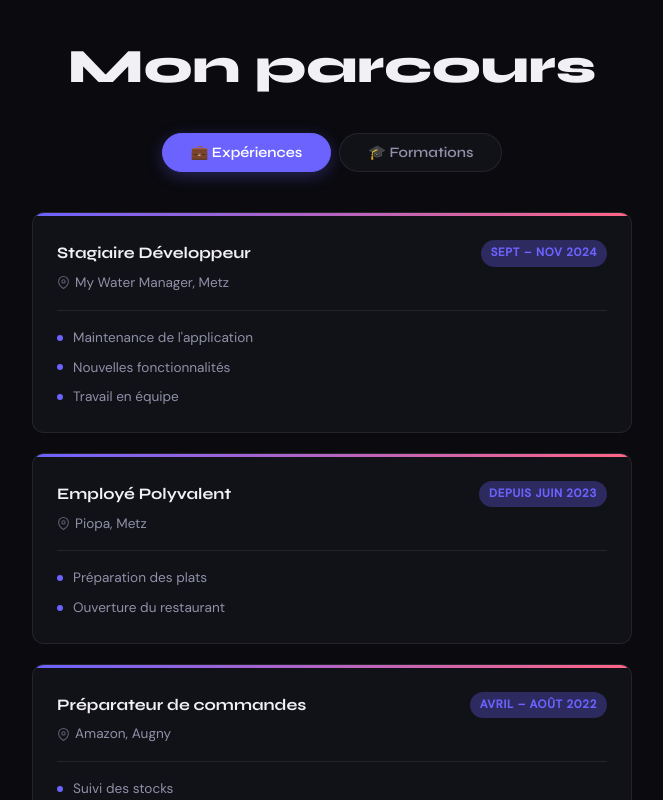
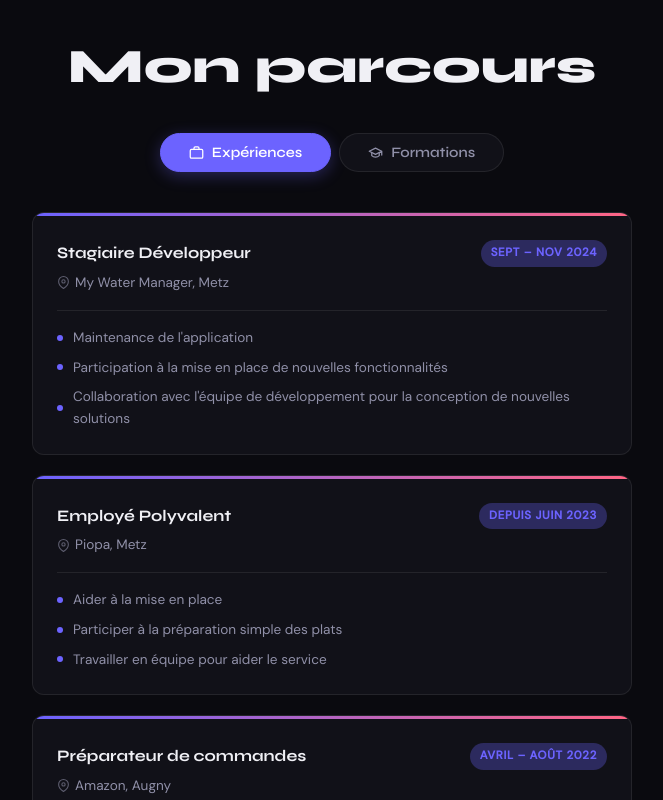
Before and after one commit to pierclaud7/Portfolio, a Vue app: page / in a window 1280 px wide. Shown: the part 900-1700 px from the top of the page, without its empty margins (308-971 px from the left). Built offline with nearby package versions, Linux system fonts and the light colour scheme.

Commit message:
feat: mise à jour du CV et amélioration de la section certifications avec des icônes et des descriptions détaillées

```diff
--- a/src/views/Home.vue
+++ b/src/views/Home.vue
@@ -20,7 +20,7 @@
           Étudiant en <strong>BTS SIO SLAM</strong> <br> Développeur Junior passionné par la création de sites web modernes
         </p>
         <div class="hero-cta fade-up" style="animation-delay:0.4s">
-          <a href="/cv.pdf" target="_blank" class="btn-primary">Mon CV</a>
+          <a href="/public/Pierclaud_CV.pdf" target="_blank" class="btn-primary">Mon CV</a>
           <RouterLink to="/contact" class="btn-ghost">Me contacter</RouterLink>
         </div>
         <div class="hero-socials fade-up" style="animation-delay:0.5s">
@@ -49,14 +49,25 @@
       <div class="parcours-header">
         <h2 class="section-title">Mon parcours</h2>
       </div>
+
+      <!-- Onglets avec icônes SVG -->
       <div class="parcours-tabs">
         <button class="tab-btn" :class="{ active: activeTab === 'exp' }" @click="activeTab = 'exp'">
-          💼 Expériences
+          <svg xmlns="http://www.w3.org/2000/svg" width="15" height="15" viewBox="0 0 24 24" fill="none" stroke="currentColor" stroke-width="2" stroke-linecap="round" stroke-linejoin="round">
+            <rect x="2" y="7" width="20" height="14" rx="2" ry="2"/>
+            <path d="M16 7V5a2 2 0 0 0-2-2h-4a2 2 0 0 0-2 2v2"/>
+          </svg>
+          Expériences
         </button>
         <button class="tab-btn" :class="{ active: activeTab === 'formation' }" @click="activeTab = 'formation'">
-          🎓 Formations
+          <svg xmlns="http://www.w3.org/2000/svg" width="15" height="15" viewBox="0 0 24 24" fill="none" stroke="currentColor" stroke-width="2" stroke-linecap="round" stroke-linejoin="round">
+            <path d="M22 10v6M2 10l10-5 10 5-10 5z"/>
+            <path d="M6 12v5c3 3 9 3 12 0v-5"/>
+          </svg>
+          Formations
         </button>
       </div>
+
       <Transition name="tab" mode="out-in">
         <div class="parcours-cards" v-if="activeTab === 'exp'" key="exp">
           <div v-for="exp in experiences" :key="exp.company" class="parcours-card">
@@ -131,10 +142,8 @@
 
         <div class="certif-list">
 
-      <!-- ── ATELIER RGPD (accordion avec onglets modules) ── -->
+          <!-- ATELIER RGPD accordion -->
           <div class="certif-row certif-accordion" :class="{ open: rgpdOpen }">
-
-        <!-- Ligne principale cliquable -->
             <div class="certif-main" @click="rgpdOpen = !rgpdOpen">
               <div class="certif-logo">
                 <img src="https://www.cnil.fr/sites/cnil/files/thumbnails/image/cnil-logo_rvb.jpg" alt="CNIL" />
@@ -151,17 +160,13 @@
                 </svg>
                 Cours
               </a>
-          <!-- Chevron animé -->
               <svg class="certif-chevron" xmlns="http://www.w3.org/2000/svg" width="16" height="16" viewBox="0 0 24 24" fill="none" stroke="currentColor" stroke-width="2">
                 <polyline points="6 9 12 15 18 9"/>
               </svg>
             </div>
 
-        <!-- Panneau des modules (visible si rgpdOpen) -->
             <Transition name="accordion">
               <div class="certif-modules" v-if="rgpdOpen">
-
-            <!-- Onglets modules -->
                 <div class="modules-tabs">
                   <button
                     v-for="(mod, i) in rgpdModules"
@@ -173,8 +178,6 @@
                     Module {{ i + 1 }}
                   </button>
                 </div>
-
-            <!-- Contenu du module actif -->
                 <Transition name="tab" mode="out-in">
                   <div class="module-content" :key="activeModule">
                     <div class="module-info">
@@ -183,12 +186,7 @@
                         {{ rgpdModules[activeModule].obtained ? '✓ Obtenu' : 'En cours' }}
                       </span>
                     </div>
-                <a
-                  v-if="rgpdModules[activeModule].attestation"
-                  :href="rgpdModules[activeModule].attestation"
-                  target="_blank"
-                  class="certif-btn attestation"
-                >
+                    <a v-if="rgpdModules[activeModule].attestation" :href="rgpdModules[activeModule].attestation" target="_blank" class="certif-btn attestation">
                       <svg xmlns="http://www.w3.org/2000/svg" width="13" height="13" viewBox="0 0 24 24" fill="none" stroke="currentColor" stroke-width="2">
                         <path d="M14 2H6a2 2 0 0 0-2 2v16a2 2 0 0 0 2 2h12a2 2 0 0 0 2-2V8z"/>
                         <polyline points="14 2 14 8 20 8"/>
@@ -198,12 +196,11 @@
                     <span v-else class="certif-btn disabled">Pas encore obtenu</span>
                   </div>
                 </Transition>
-
               </div>
             </Transition>
           </div>
 
-      <!-- ── AUTRES CERTIFICATIONS ── -->
+          <!-- AUTRES CERTIFICATIONS -->
           <div v-for="cert in certifications" :key="cert.name" class="certif-row">
             <div class="certif-logo">
               <img :src="cert.logo" :alt="cert.name" />
@@ -265,10 +262,10 @@ const allSkills = [
 
 // ── EXPÉRIENCES ────────────────────────────────────────────
 const experiences = [
-  { date: 'Sept – Nov 2024',   role: 'Stagiaire Développeur',    company: 'My Water Manager, Metz',  tasks: ['Maintenance de l\'application', 'Nouvelles fonctionnalités', 'Travail en équipe'] },
-  { date: 'Depuis juin 2023',  role: 'Employé Polyvalent',       company: 'Piopa, Metz',             tasks: ['Préparation des plats', 'Ouverture du restaurant'] },
-  { date: 'Avril – Août 2022', role: 'Préparateur de commandes', company: 'Amazon, Augny',           tasks: ['Suivi des stocks', '+100 commandes/jour'] },
-  { date: 'Sept – Nov 2021',   role: 'Inventoriste',             company: 'RGIS, Villers-lès-Nancy', tasks: ['Inventaire physique', 'Utilisation de logiciels'] },
+  { date: 'Sept – Nov 2024',   role: 'Stagiaire Développeur',    company: 'My Water Manager, Metz',  tasks: ['Maintenance de l\'application', 'Participation à la mise en place de nouvelles fonctionnalités', 'Collaboration avec l\'équipe de développement pour la conception de nouvelles solutions'] },
+  { date: 'Depuis juin 2023',  role: 'Employé Polyvalent',       company: 'Piopa, Metz',             tasks: ['Aider à la mise en place', 'Participer à la préparation simple des plats', 'Travailler en équipe pour aider le service'] },
+  { date: 'Avril – Août 2022', role: 'Préparateur de commandes', company: 'Amazon, Augny',           tasks: ['Scanner les produits avec un terminal portable', 'Prélever les articles dans les rayons (Picking)', 'Regrouper les produits pour constituer les commandes', 'Emballer les commandes (Packing)'] },
+  { date: 'Sept – Nov 2021',   role: 'Inventoriste',             company: 'RGIS, Villers-lès-Nancy', tasks: ['Scanner les articles à l\'aide d\'un terminal portable', 'Saisir les quantités', 'Transmettre les résultats au responsable d\'équipe','Participer à la clôture de l\'inventaire'] },
 ]
 
 // ── FORMATIONS ─────────────────────────────────────────────
@@ -279,17 +276,16 @@ const formations = [
 ]
 
 // ── ACCORDION RGPD ─────────────────────────────────────────
-const rgpdOpen    = ref(false)
+const rgpdOpen     = ref(false)
 const activeModule = ref(0)
 
-// 6 modules RGPD — attestation: null = pas encore obtenue
 const rgpdModules = [
-  { title: 'Les bases du RGPD',                    obtained: true,  attestation: '/public/attestations/cnil/Attestation_M1.pdf' },
-  { title: 'Les principes de la protection',        obtained: true,  attestation: '/public/attestations/cnil/Attestation_M2.pdf' },
-  { title: 'Les droits des personnes',              obtained: false, attestation: null },
-  { title: 'Les obligations des responsables',      obtained: false, attestation: null },
-  { title: 'La sécurité des données',               obtained: false, attestation: null },
-  { title: 'Les transferts hors Union européenne',  obtained: false, attestation: null },
+  { title: 'Les bases du RGPD',                   obtained: true,  attestation: '/attestations/cnil/Attestation_M1.pdf' },
+  { title: 'Les principes de la protection',       obtained: true,  attestation: '/attestations/cnil/Attestation_M2.pdf' },
+  { title: 'Les droits des personnes',             obtained: false, attestation: null },
+  { title: 'Les obligations des responsables',     obtained: false, attestation: null },
+  { title: 'La sécurité des données',              obtained: false, attestation: null },
+  { title: 'Les transferts hors Union européenne', obtained: false, attestation: null },
 ]
 
 // ── AUTRES CERTIFICATIONS ──────────────────────────────────
@@ -360,12 +356,15 @@ const certifications = [
 .parcours-header { text-align: center; margin-bottom: 40px; }
 .parcours-header .section-title { margin-bottom: 0; }
 .parcours-tabs { display: flex; justify-content: center; gap: 8px; margin-bottom: 40px; }
-.tab-btn { background: var(--bg2); border: 1px solid var(--border); color: var(--text2); padding: 10px 28px; border-radius: 100px; font-family: var(--font-display); font-size: 0.9rem; font-weight: 600; cursor: pointer; transition: all var(--transition); }
-.tab-btn:hover { border-color: var(--accent); color: var(--text); }
+
+/* Onglet avec icône alignée */
+.tab-btn { display: inline-flex; align-items: center; gap: 8px; background: var(--bg2); border: 1px solid var(--border); color: var(--text2); padding: 10px 28px; border-radius: 100px; font-family: var(--font-display); font-size: 0.9rem; font-weight: 600; cursor: pointer; transition: all var(--transition); }
+.tab-btn:hover  { border-color: var(--accent); color: var(--text); }
 .tab-btn.active { background: var(--accent); border-color: var(--accent); color: #fff; box-shadow: 0 4px 16px var(--glow); }
+
 .tab-enter-active, .tab-leave-active { transition: opacity 0.25s ease, transform 0.25s ease; }
 .tab-enter-from { opacity: 0; transform: translateY(10px); }
-.tab-leave-to { opacity: 0; transform: translateY(-10px); }
+.tab-leave-to   { opacity: 0; transform: translateY(-10px); }
 .parcours-cards { display: flex; flex-direction: column; gap: 20px; width: 100%; max-width: 600px; margin: 0 auto; }
 .parcours-card { background: var(--bg2); border: 1px solid var(--border); border-radius: var(--radius); overflow: hidden; transition: all var(--transition); }
 .parcours-card:hover { border-color: var(--accent); transform: translateY(-5px); box-shadow: 0 12px 32px var(--glow); }
@@ -383,7 +382,6 @@ const certifications = [
 .card-tasks { list-style: none; display: flex; flex-direction: column; gap: 8px; }
 .card-tasks li { display: flex; align-items: center; gap: 10px; font-size: 0.85rem; color: var(--text2); }
 .task-dot { width: 6px; height: 6px; border-radius: 50%; background: var(--accent); flex-shrink: 0; }
-@media (max-width: 600px) { .card-top { flex-direction: column; gap: 8px; } .parcours-tabs { gap: 8px; } .exp-section { padding-left: 16px; padding-right: 16px; } }
 
 /* ── SKILLS ──────────────────────────────────────────────── */
 .skills-section { background: var(--bg); padding-bottom: 60px; }
@@ -407,40 +405,25 @@ const certifications = [
 .certif-section .section-title.centered { text-align: center; margin-bottom: 8px; }
 .certif-subtitle { text-align: center; font-size: 0.95rem; color: var(--text2); margin-bottom: 40px; }
 .certif-list { display: flex; flex-direction: column; border: 1px solid var(--border); border-radius: var(--radius); overflow: hidden; }
-
-/* Ligne standard */
 .certif-row { display: flex; align-items: center; gap: 16px; padding: 18px 24px; background: var(--bg2); border-bottom: 1px solid var(--border); transition: background var(--transition); }
 .certif-row:last-child { border-bottom: none; }
-
-/* Ligne accordion RGPD */
+.certif-row:not(.certif-accordion):hover { background: var(--bg3); }
 .certif-accordion { flex-direction: column; padding: 0; }
 .certif-main { display: flex; align-items: center; gap: 16px; padding: 18px 24px; width: 100%; cursor: pointer; transition: background var(--transition); }
 .certif-main:hover { background: var(--bg3); }
 .certif-accordion.open .certif-main { background: var(--bg3); }
-
-/* Chevron animé */
 .certif-chevron { color: var(--text2); flex-shrink: 0; transition: transform 0.3s ease; margin-left: auto; }
 .certif-accordion.open .certif-chevron { transform: rotate(180deg); }
-
-/* Panneau modules */
 .certif-modules { width: 100%; border-top: 1px solid var(--border); background: var(--bg); padding: 20px 24px; }
-
-/* Transition accordion */
 .accordion-enter-active, .accordion-leave-active { transition: opacity 0.25s ease, transform 0.25s ease; }
 .accordion-enter-from, .accordion-leave-to { opacity: 0; transform: translateY(-8px); }
-
-/* Onglets modules */
 .modules-tabs { display: flex; gap: 6px; flex-wrap: wrap; margin-bottom: 16px; }
 .module-tab { background: var(--bg2); border: 1px solid var(--border); color: var(--text2); padding: 6px 14px; border-radius: 100px; font-size: 0.78rem; font-weight: 600; cursor: pointer; transition: all var(--transition); }
 .module-tab:hover { border-color: var(--accent); color: var(--text); }
 .module-tab.active { background: var(--accent); border-color: var(--accent); color: #fff; }
-
-/* Contenu module */
-.module-content { display: flex; align-items: center; gap: 12px; flex-wrap: wrap; }
+.module-content { display: flex; align-items: center; gap: 12px; flex-wrap: wrap; min-height: 40px; }
 .module-info { display: flex; align-items: center; gap: 10px; flex: 1; }
 .module-title { font-family: var(--font-display); font-size: 0.9rem; font-weight: 700; color: var(--text); }
-
-/* Infos certif */
 .certif-logo { width: 36px; height: 36px; display: flex; align-items: center; justify-content: center; flex-shrink: 0; }
 .certif-logo img { width: 100%; height: 100%; object-fit: contain; }
 .certif-info { flex: 1; display: flex; flex-direction: column; gap: 2px; min-width: 0; }
@@ -449,8 +432,6 @@ const certifications = [
 .certif-status { font-size: 0.72rem; font-weight: 700; padding: 3px 10px; border-radius: 100px; white-space: nowrap; flex-shrink: 0; }
 .certif-status.obtained { background: rgba(34, 197, 94, 0.15); color: #22c55e; }
 .certif-status.pending  { background: rgba(234, 179, 8, 0.12);  color: #eab308; }
-
-/* Boutons */
 .certif-actions { display: flex; gap: 6px; flex-shrink: 0; }
 .certif-btn { display: inline-flex; align-items: center; gap: 5px; font-size: 0.72rem; font-weight: 600; padding: 4px 10px; border-radius: 100px; text-decoration: none; white-space: nowrap; transition: all var(--transition); border: 1px solid var(--border); color: var(--text2); background: var(--bg3); cursor: pointer; }
 .certif-btn.cours:hover { border-color: var(--accent); color: var(--accent); }
@@ -470,5 +451,6 @@ const certifications = [
   .parcours-tabs { gap: 8px; }
   .exp-section { padding-left: 16px; padding-right: 16px; }
   .certif-actions { flex-direction: column; }
+  .module-content { flex-direction: column; align-items: flex-start; }
 }
 </style>
```
Lines whose indentation alone changed are shown as unchanged.
